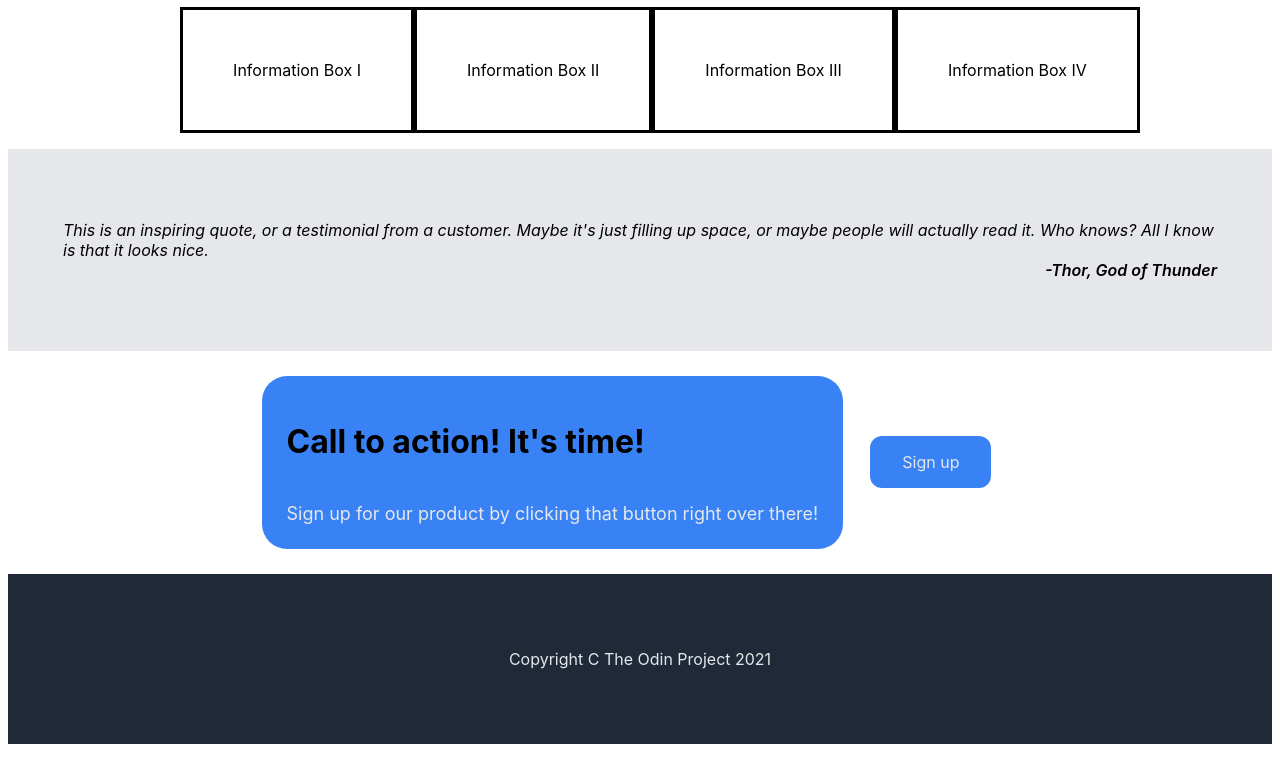
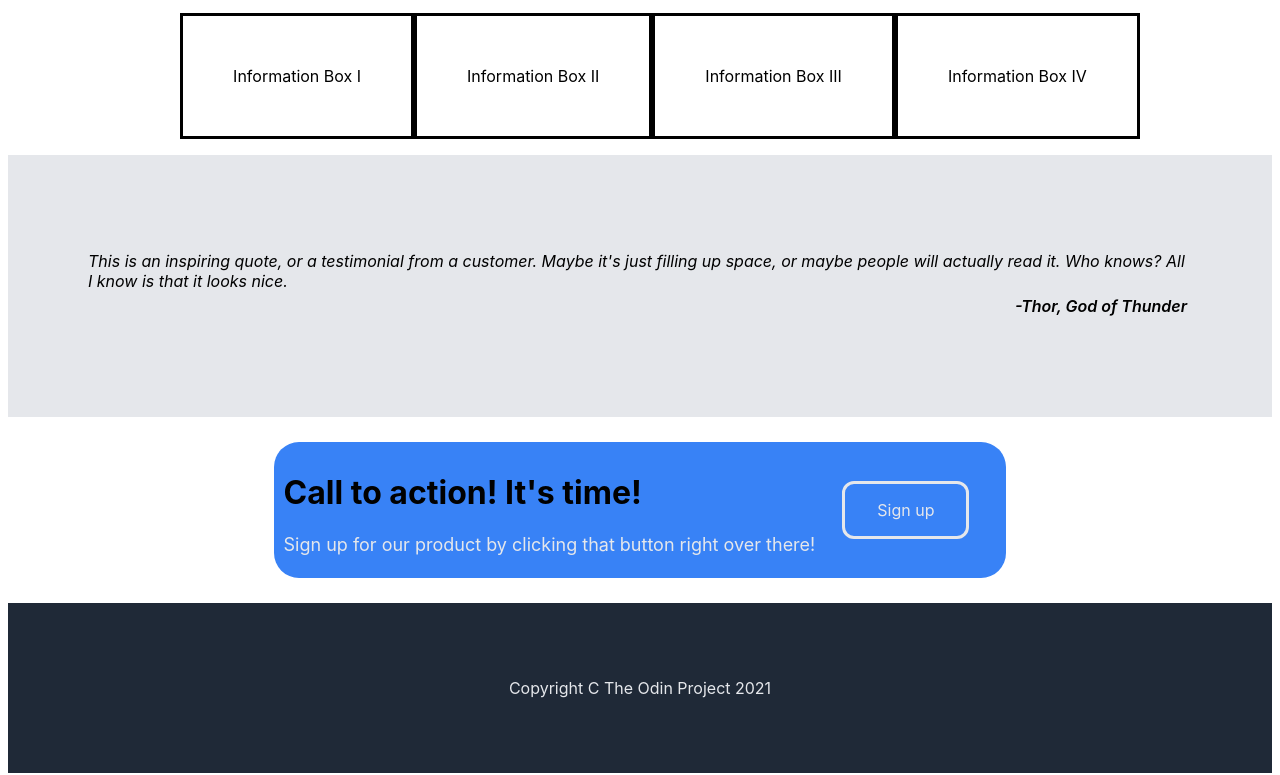
Before and after one commit to Coreypdumais/project-landing-page, a plain HTML site: page index.html in a window 1280 px wide. Shown: the part 565-1340 px from the top of the page. Before the commit the page ends 1317 px from the top, so only its background shows below. Drawn offline with Linux system fonts and the light colour scheme.

Commit message:
finalized website with all sections added

```diff
--- a/index.html
+++ b/index.html
@@ -65,12 +65,18 @@
 
 <div class="bottom-section">
     <div class="call-to-action">
+        <div class="call-to-left">
+        <div class="call-to-header">
         <h1>Call to action! It's time!</h1>
-        <br>
-        <span id="call-to-text">Sign up for our product by clicking that button right over there!</span>
+        </div>
+        <div class="call-to-text">Sign up for our product by clicking that button right over there!</div>
     </div>
-    <div class="call-to-button">
-    <div class="button-signup">Sign up</div>
+    <div class="call-to-right">
+        <div class="call-to-button">
+            <div class="button-signup">Sign up</div>
+    </div>
+    </div>
+
     </div>
 
 </div>
--- a/resources/style.css
+++ b/resources/style.css
@@ -37,7 +37,8 @@ body {
 
 .button-signup {
     background-color: #3882F6;
-    border: none;
+    border: solid;
+
     color: #E5E7EB;
     padding: 16px 32px;
     text-align: center;
@@ -47,6 +48,7 @@ body {
     transition-duration: 0.4s;
     cursor: pointer;
     border-radius: 12px;
+    border-color: #E5E7EB;
 }
 
 #hero-header {
@@ -127,6 +129,7 @@ li {
     font-style: italic;
     justify-content: center;
     align-items: center;
+    padding: 25px;
 
 
 }
@@ -135,6 +138,7 @@ li {
     font-weight: 600;
     display: flex;
     justify-content: end;
+    padding: 5px;
 
 }
 
@@ -147,13 +151,19 @@ li {
 }
 
 .call-to-action {
+    display: flex;
     background-color: #3882F6;
     border-radius: 25px;
-    padding: 25px
+    padding: 10px;
 
 }
 
-#call-to-text {
+.call-to-left {
+    display: flex;
+    flex-direction: column;
+}
+
+.call-to-text {
     font-size: 18px;
     color: #E5E7EB;
 }
```
